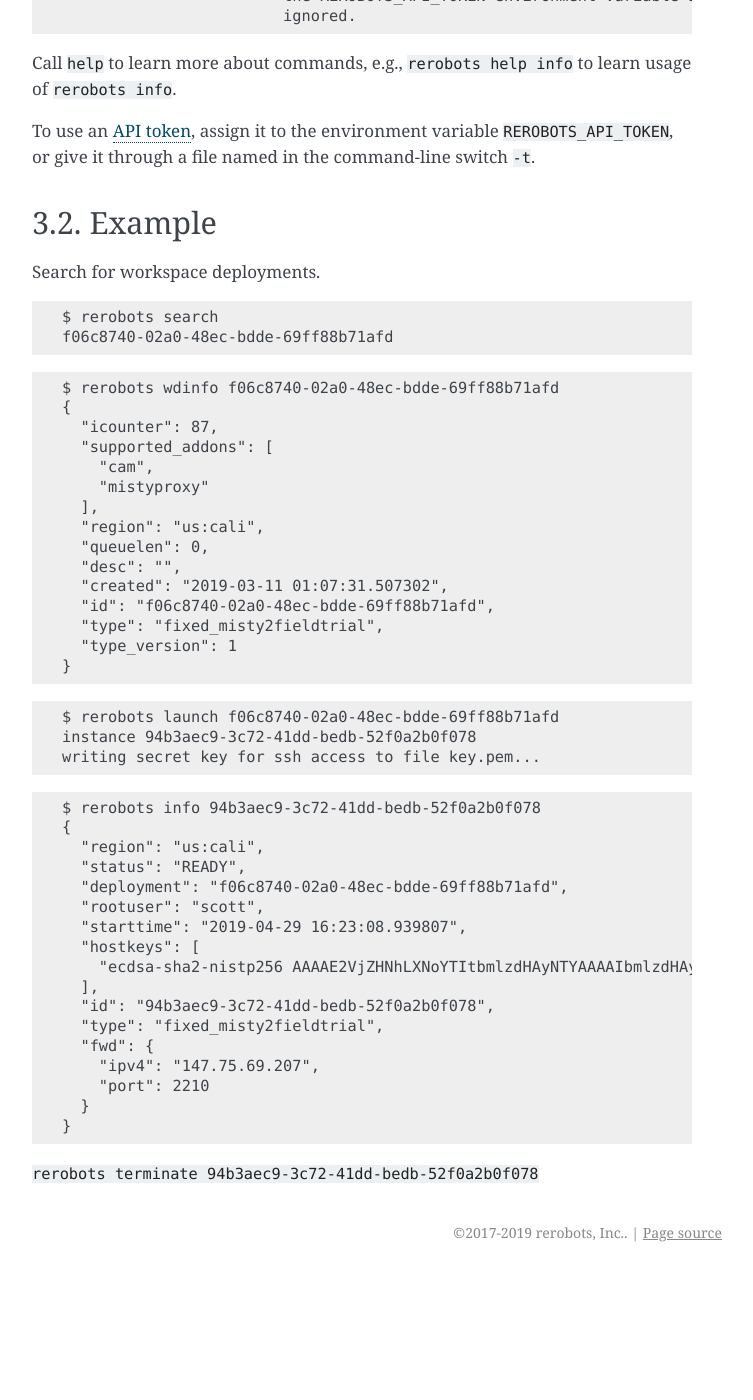
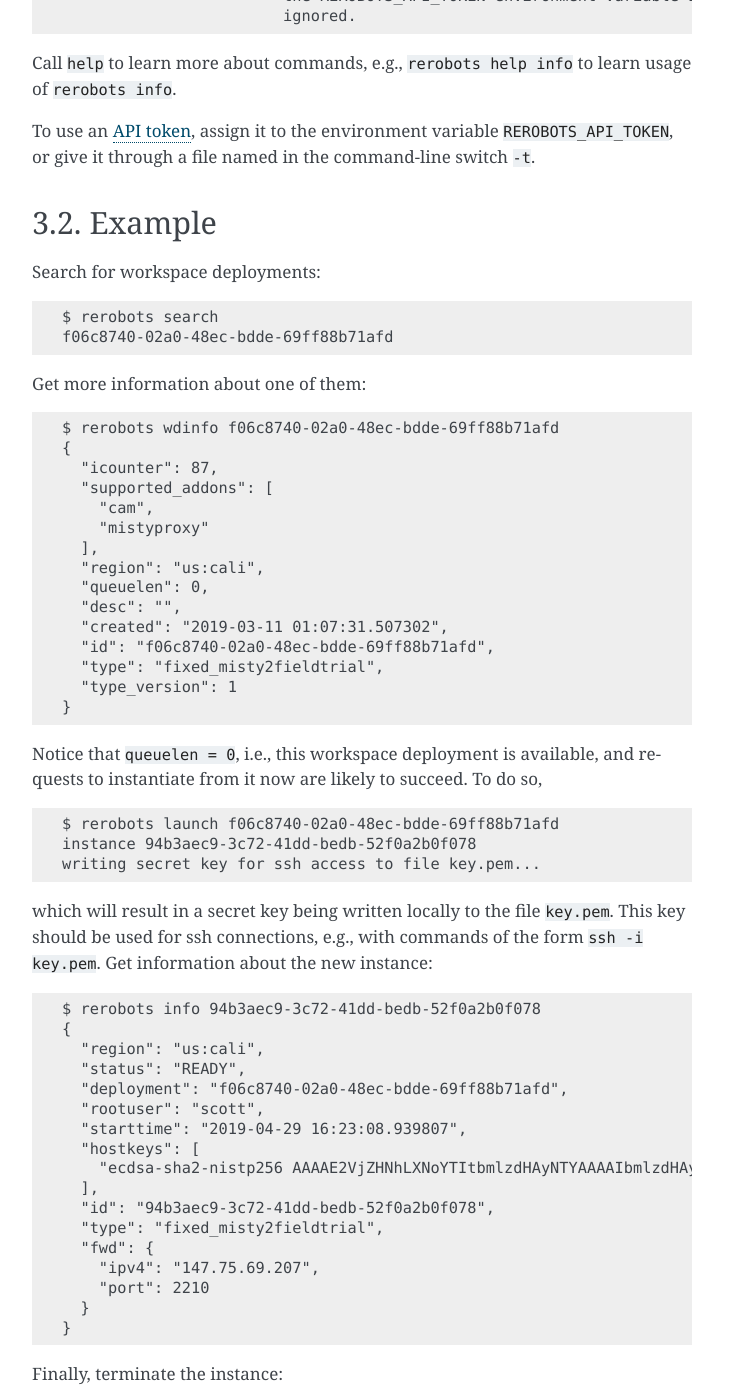
Before and after one commit to rerobots/py, a Sphinx documentation site: the page built from doc/cli.rst, in a window 1280 px wide and 1400 px high, scrolled down 785 px. Shown: the whole window, without its empty margins (388-1141 px from the left). Built offline with Sphinx 7.4.7, drawn with Linux system fonts in a browser that asks for light colours; before the commit the page ends 2057 px from its top, so only the background shows below that; some of the changed text lies outside the part shown.

Commit message:
DOC: write more supporting text around CLI example
[ci skip]

```diff
--- a/doc/cli.rst
+++ b/doc/cli.rst
@@ -53,20 +53,14 @@ the command-line switch ``-t``.
 Example
 -------
 
-Search for workspace deployments.
-
 .. highlight:: none
 
-::
+Search for workspace deployments::
 
   $ rerobots search
   f06c8740-02a0-48ec-bdde-69ff88b71afd
 
-
-
-.. highlight:: none
-
-::
+Get more information about one of them::
 
   $ rerobots wdinfo f06c8740-02a0-48ec-bdde-69ff88b71afd
   {
@@ -84,17 +78,16 @@ Search for workspace deployments.
     "type_version": 1
   }
 
-.. highlight:: none
-
-::
+Notice that ``queuelen = 0``, i.e., this workspace deployment is available, and
+requests to instantiate from it now are likely to succeed. To do so, ::
 
   $ rerobots launch f06c8740-02a0-48ec-bdde-69ff88b71afd
   instance 94b3aec9-3c72-41dd-bedb-52f0a2b0f078
   writing secret key for ssh access to file key.pem...
 
-.. highlight:: none
-
-::
+which will result in a secret key being written locally to the file ``key.pem``.
+This key should be used for ssh connections, e.g., with commands of the form
+``ssh -i key.pem``. Get information about the new instance::
 
   $ rerobots info 94b3aec9-3c72-41dd-bedb-52f0a2b0f078
   {
@@ -114,4 +107,6 @@ Search for workspace deployments.
     }
   }
 
-``rerobots terminate 94b3aec9-3c72-41dd-bedb-52f0a2b0f078``
+Finally, terminate the instance::
+
+  $ rerobots terminate 94b3aec9-3c72-41dd-bedb-52f0a2b0f078
```
